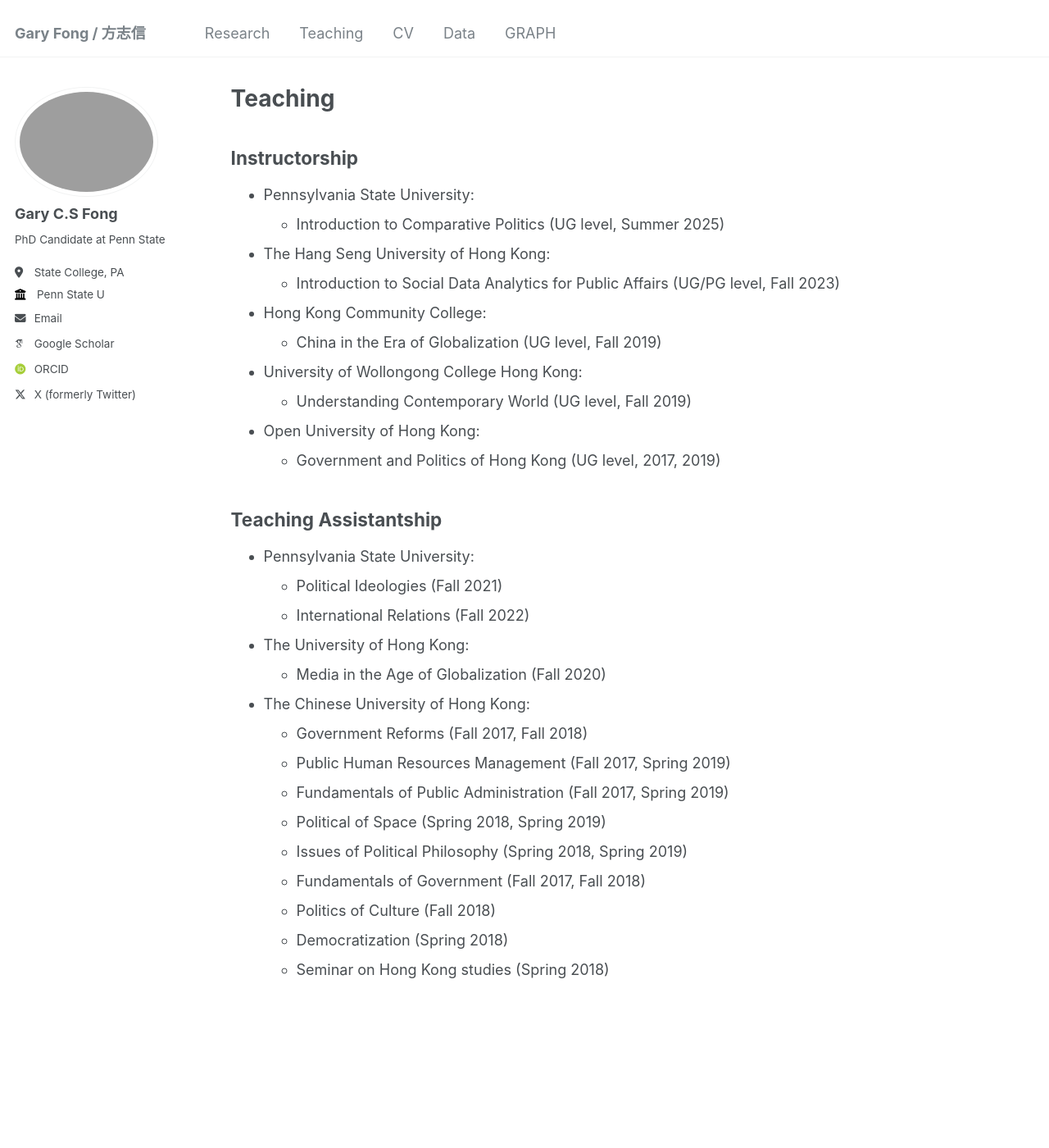
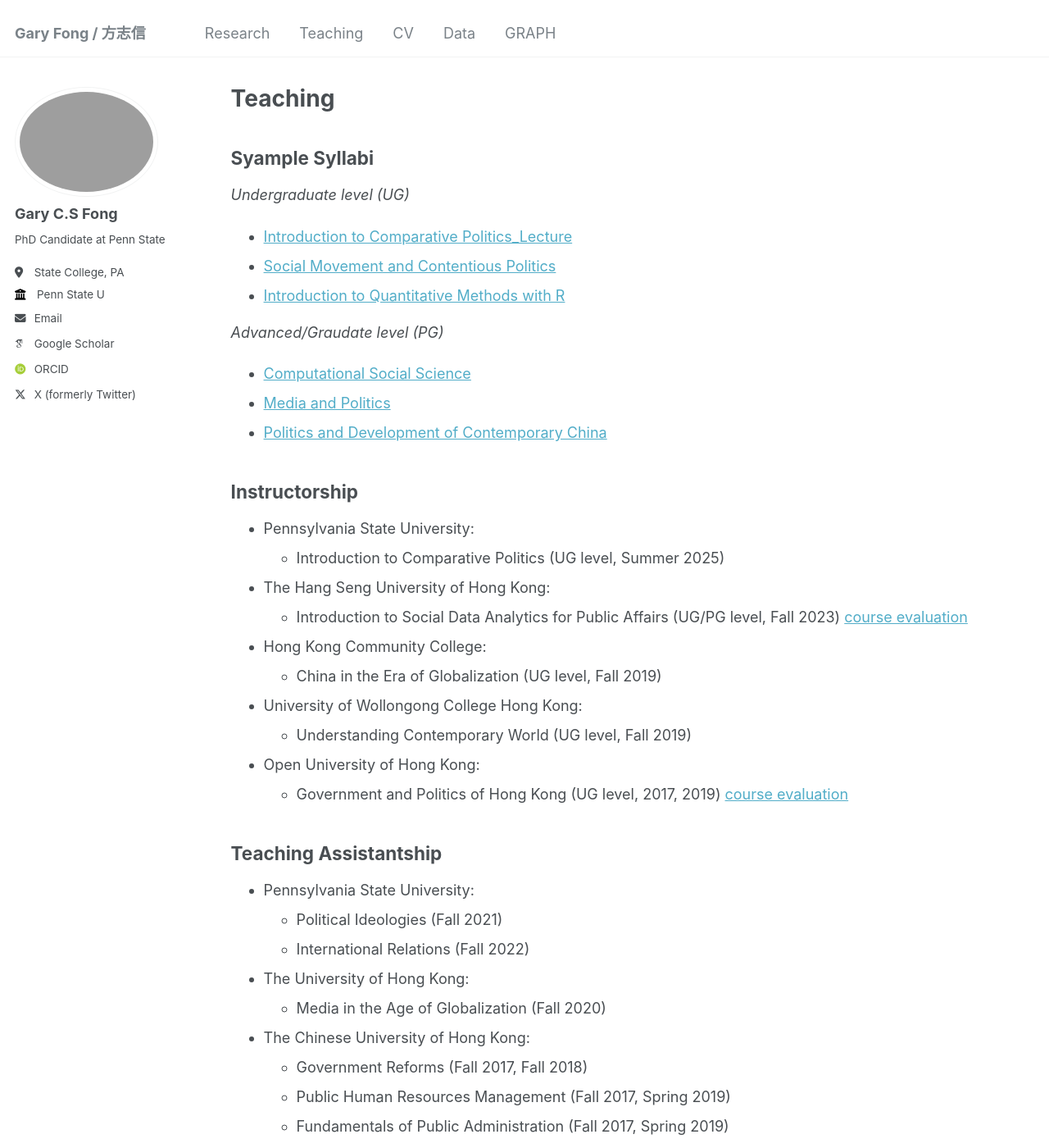
Before and after one commit to sap98fcs/sap98fcs.github.io, a Jekyll site: the page built from _pages/teaching.md, in a window 1280 px wide and 1400 px high. Shown: the whole window at 82% size. Built offline with Jekyll 4.4.1, drawn with Linux system fonts in a browser that asks for light colours; some web fonts are replaced.

Commit message:
Update teaching.md

```diff
--- a/_pages/teaching.md
+++ b/_pages/teaching.md
@@ -6,18 +6,30 @@ author_profile: true
 redirect_from:
 ---
 
+Syample Syllabi
+--------
+*Undergraduate level (UG)*
+* [Introduction to Comparative Politics_Lecture](/files/course/CP.pdf)
+* [Social Movement and Contentious Politics](files/course/SM.pdf)
+* [Introduction to Quantitative Methods with R](files/course/QM.pdf)
+
+*Advanced/Graudate level (PG)*
+* [Computational Social Science](/files/course/CSS.pdf)
+* [Media and Politics](/files/course/Media.pdf)
+* [Politics and Development of Contemporary China](/files/course/China.pdf)
+
 Instructorship
 --------
 * Pennsylvania State University:
   * Introduction to Comparative Politics (UG level, Summer 2025)
 * The Hang Seng University of Hong Kong:
-  * Introduction to Social Data Analytics for Public Affairs (UG/PG level, Fall 2023)
+  * Introduction to Social Data Analytics for Public Affairs (UG/PG level, Fall 2023) [course evaluation](/files/course/HS_evaluation.pdf)
 * Hong Kong Community College:
   * China in the Era of Globalization (UG level, Fall 2019)
 * University of Wollongong College Hong Kong:
   * Understanding Contemporary World (UG level, Fall 2019)
 * Open University of Hong Kong:
-  * Government and Politics of Hong Kong (UG level, 2017, 2019)
+  * Government and Politics of Hong Kong (UG level, 2017, 2019) [course evaluation](/files/course/OU_evaluation.pdf)
 
 Teaching Assistantship
 --------
```
